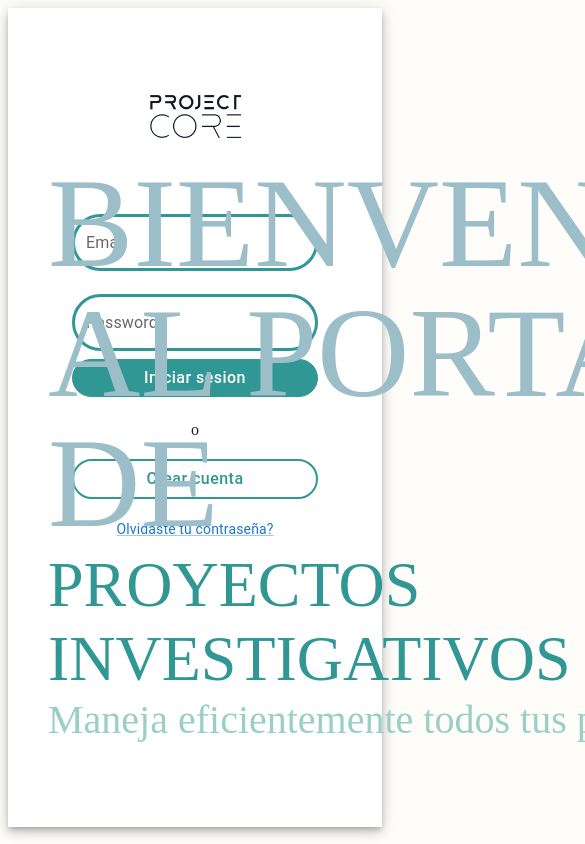
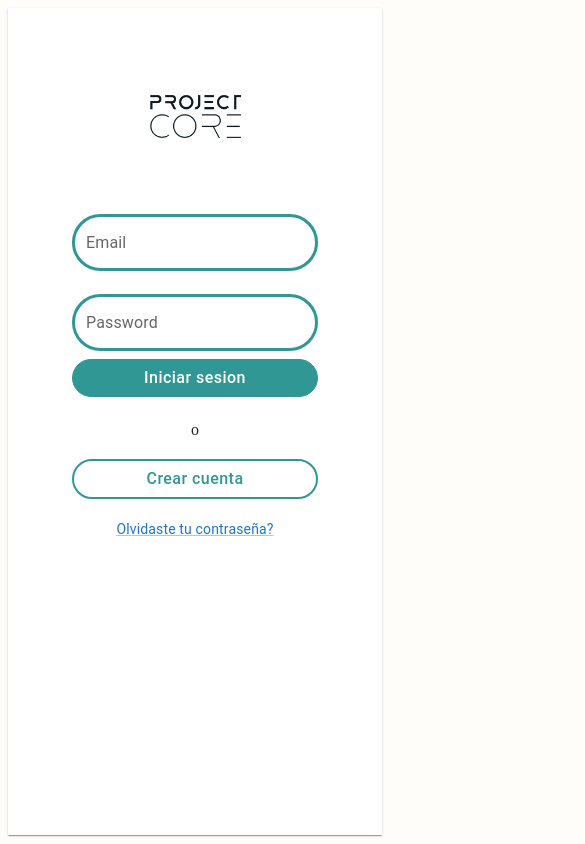
Before and after one commit to ItsgabrielJT/project-core-front, a React (Vite) app: page / in a window 390 px wide. Shown: the top 844 px of the page, 585 px wide, since content can reach past the window. Built offline with nearby package versions, Linux system fonts and the light colour scheme.

Commit message:
fix login responsive

```diff
--- a/src/assets/styles/App.css
+++ b/src/assets/styles/App.css
@@ -1,5 +1,3 @@
-
-
 body {
   background-color: #FFFDFA;
 }
--- a/src/pages/account/LoginPage.jsx
+++ b/src/pages/account/LoginPage.jsx
@@ -20,24 +20,6 @@ const theme = createTheme();
 
 const slideInFromLeft = keyframes`
   from {
-    transform: translateX(-100%);
-  }
-  to {
-    transform: translateX(0);
-  }
-`;
-
-const slideInFromLeft2 = keyframes`
-  from {
-    transform: translateY(-100%);
-  }
-  to {
-    transform: translateY(0);
-  }
-`;
-
-const slideInFromLeft3 = keyframes`
-  from {
     transform: translateX(-150%);
   }
   to {
@@ -50,26 +32,22 @@ const fadeIn = keyframes`
     filter: brightness(100%);
   }
   to {
-    filter: brightness(26%);
+    filter: brightness(70%);
   }
 `;
 
 const AnimatedGrid = styled(Grid)`
-  animation: ${slideInFromLeft} 2s ease-out;
-  // Otros estilos...
-`;
-
-const AnimatedGrid2 = styled(Grid)`
-  animation: ${slideInFromLeft2} 2s ease-out;
+  animation: ${slideInFromLeft} 1s ease-out;
   // Otros estilos...
 `;
 
 const AnimatedGrid3 = styled(Grid)`
-  animation: ${slideInFromLeft3} 3s ease-out , ${fadeIn} 0.5s ease-in 3s forwards;
+  animation:  ${fadeIn} 0.3s ease-in 0.5s forwards;
 
 
   // Otros estilos...
 `;
+
 
 const LoginPage = () => {
   const { formLogin } = useLogin();
@@ -83,63 +61,14 @@ const LoginPage = () => {
   const handleCloseReset = () => setOpenReset(false);
 
   return (
-    <Grid container component="main" sx={{ height: "97vh" }}>
+    <Grid container component="main" sx={{ height: "98vh" }}>
       <RegisterPage open={open} handleClose={handleClose} />
       <ResetPage open={openReset} handleClose={handleCloseReset} />
-
-
-      <AnimatedGrid2
-        item
-        xs={false}
-        sm={2}
-        md={7}
-        sx={{
-          position: 'absolute',
-          zIndex: "2"
-        }}
-      >
-        <div style={{
-          fontSize: "8em",
-          color: "#9BBEC8",
-          fontWeight: "500",
-          fontFamily: "Bahnschrift Condensed",
-          lineHeight: "130px",
-          overflow: "hidden",
-          marginTop: "150px",
-          marginLeft: "40px"
-        }}>
-          BIENVENIDO AL PORTAL DE
-
-        </div>
-
-        <div style={{
-          fontSize: "4em",
-          color: "#319795",
-          fontWeight: "500",
-          fontFamily: "Bahnschrift Condensed",
-          overflow: "hidden",
-          marginLeft: "40px"
-
-        }}>
-          PROYECTOS INVESTIGATIVOS
-        </div>
-        <div style={{
-          fontSize: "2.5em",
-          color: "#9AD0C2",
-          fontWeight: "250",
-          fontFamily: "Bahnschrift Condensed",
-          overflow: "hidden",
-          marginLeft: "40px"
-
-        }}>
-          Maneja eficientemente todos tus proyectos !
-        </div>
-      </AnimatedGrid2>
 
       <AnimatedGrid3
         item
         xs={false}
-         sm={4}
+        sm={false}
         md={7}
         sx={{
           backgroundImage: `url(${personas})`,
@@ -148,11 +77,9 @@ const LoginPage = () => {
           backgroundSize: "1110px 700px",
           backgroundPosition: "bottom",
         }}
-      >
+      />
 
-      </AnimatedGrid3>
-
-      <AnimatedGrid item xs={12} sm={7} md={5} component={Paper} elevation={6} square >
+      <AnimatedGrid item xs={12} sm={7} md={5} component={Paper} square >
         <Box
           sx={{
             my: 3,
@@ -160,6 +87,7 @@ const LoginPage = () => {
             display: "flex",
             flexDirection: "column",
             alignItems: "center",
+
           }}
         >
           <img src={logo} alt=""
```
Lines whose indentation alone changed are shown as unchanged.
